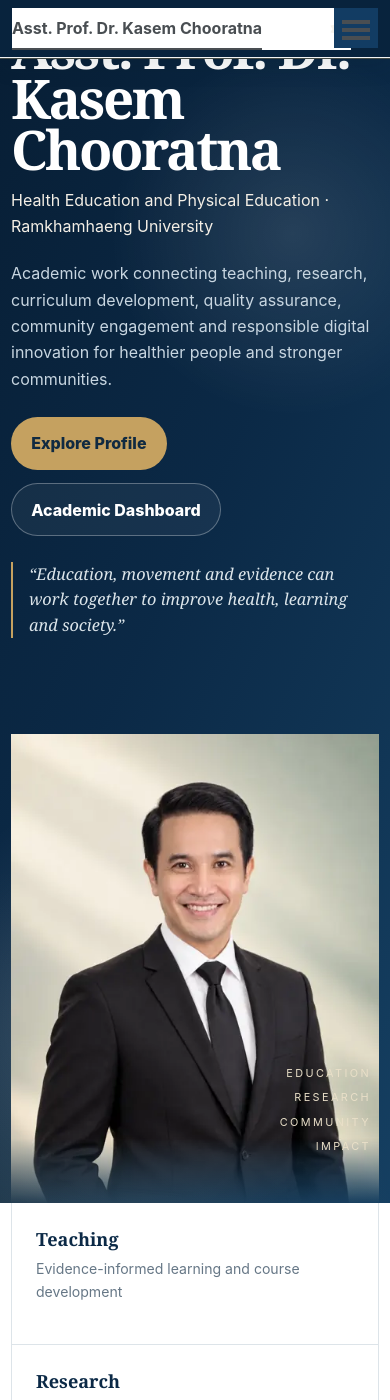
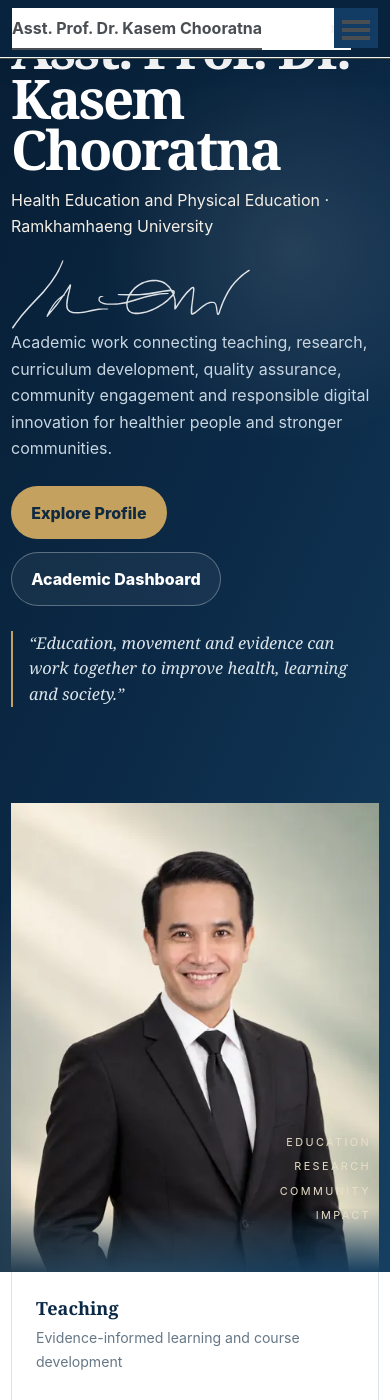
Before and after one commit to kasemch/kasemch.github.io, a Jekyll site: the page built from _pages/home.md, in a window 390 px wide and 1400 px high, scrolled down 226 px. Built offline with Jekyll 4.4.1, drawn with Linux system fonts in a browser that asks for light colours; a style sheet for code colours, icons or effects is not loaded.

Commit message:
Add web-safe signature branding
Add approved decorative web-safe signature mark to Home and About with responsive static styling.

```diff
--- a/_pages/home.md
+++ b/_pages/home.md
@@ -14,6 +14,7 @@ classes: wide
 
 <link rel="stylesheet" href="{{ '/assets/css/academic-executive.css' | relative_url }}">
 <link rel="stylesheet" href="{{ '/assets/css/static-ai-v2.css' | relative_url }}">
+<link rel="stylesheet" href="{{ '/assets/css/signature-mark.css' | relative_url }}">
 
 <div class="academic-executive option17a">
   <section class="ae-hero" aria-labelledby="home-title">
@@ -22,6 +23,7 @@ classes: wide
         <div class="ae-kicker">Healthier People · Stronger Societies</div>
         <h1 id="home-title">Asst. Prof. Dr.<br>Kasem Chooratna</h1>
         <p class="ae-role">Health Education and Physical Education · Ramkhamhaeng University</p>
+        <div class="ae-signature-mark" aria-hidden="true"><img src="{{ '/images/signature-web-safe.svg' | relative_url }}" alt="" width="300" height="87" decoding="async"></div>
         <p class="ae-lead">Academic work connecting teaching, research, curriculum development, quality assurance, community engagement and responsible digital innovation for healthier people and stronger communities.</p>
         <div class="ae-actions">
           <a class="ae-btn ae-btn-gold" href="{{ '/about/' | relative_url }}">Explore Profile</a>
--- /dev/null
+++ b/assets/css/signature-mark.css
@@ -0,0 +1,8 @@
+/* Web-safe signature mark — visual branding only; never use for document authentication. */
+.ae-signature-mark,.sp-signature-mark{display:flex;align-items:center;margin-top:.8rem}
+.ae-signature-mark img,.sp-signature-mark img{display:block;width:min(300px,62vw);height:auto;object-fit:contain}
+.ae-signature-mark img{filter:brightness(0) invert(1);opacity:.86}
+.sp-signature-mark{margin:.55rem 0 .8rem}
+.sp-signature-mark img{width:min(250px,58vw);opacity:.9}
+@media(max-width:720px){.ae-signature-mark img{width:min(240px,70vw)}}
+@media(prefers-contrast:more){.ae-signature-mark img,.sp-signature-mark img{opacity:1}}
```
Also changed, not shown: _pages/about.md (+2 -1 lines), images/signature-web-safe.svg (added).
